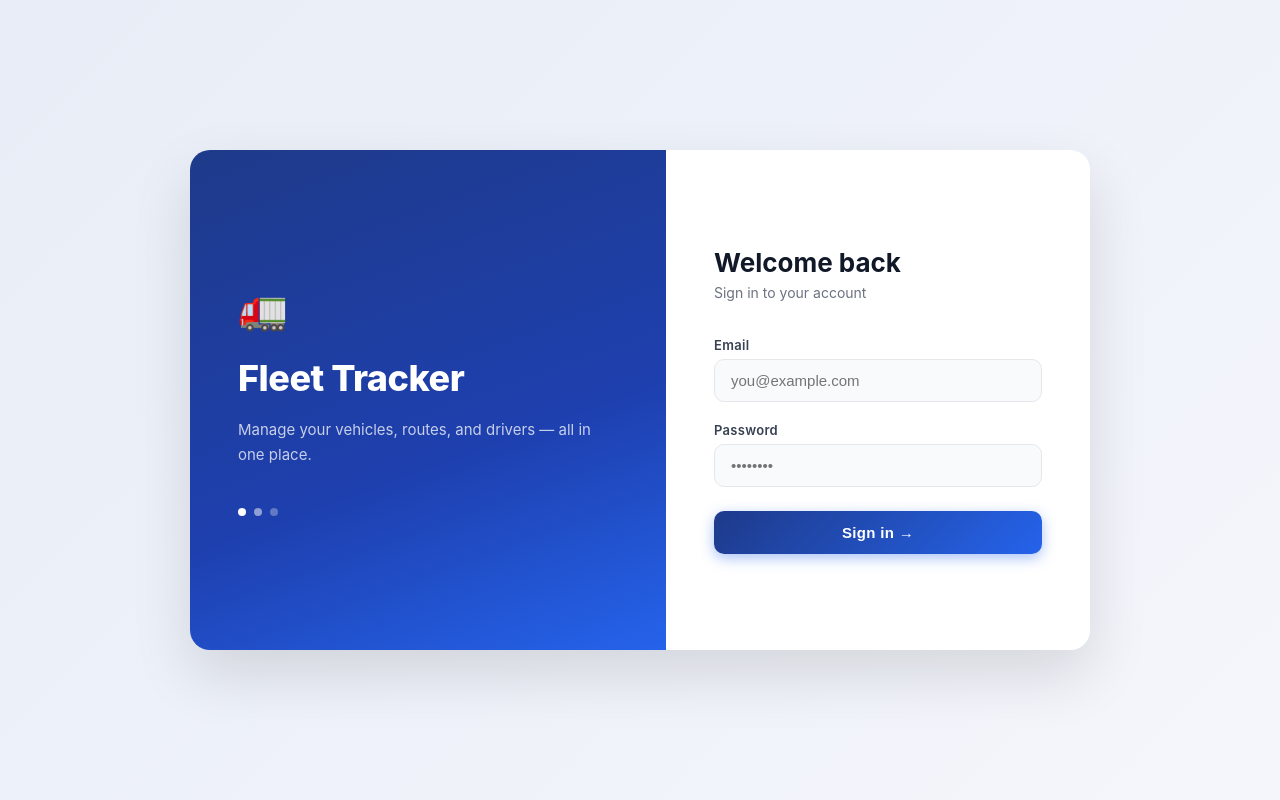
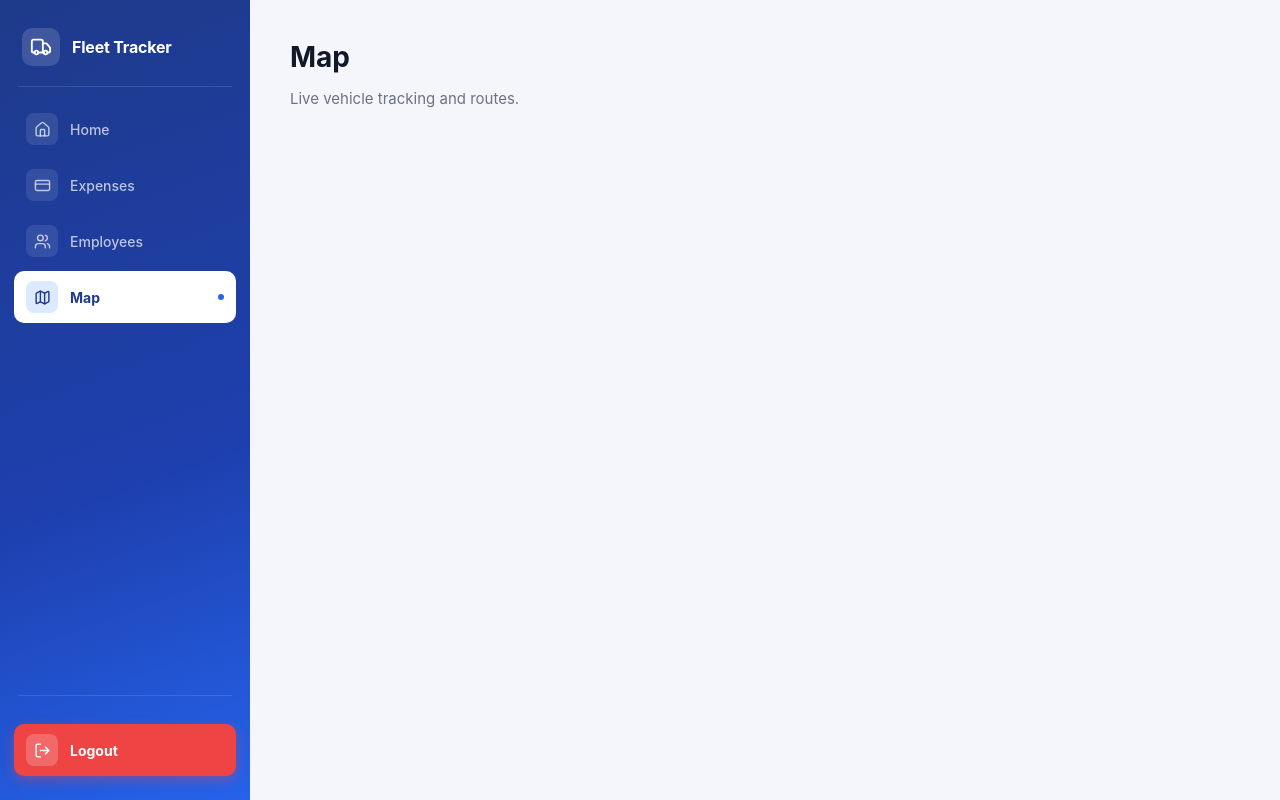
Before and after one commit to WSU-4110/Fleet-App, a React (Vite) app: page /map in a window 1280 px wide. Built offline with nearby package versions, Linux system fonts and the light colour scheme.

Commit message:
Add sidebar navigation with Firebase auth and routing

```diff
--- a/package.json
+++ b/package.json
@@ -10,8 +10,11 @@
     "preview": "vite preview"
   },
   "dependencies": {
+    "firebase": "^12.10.0",
+    "lucide-react": "^0.577.0",
     "react": "^19.2.0",
-    "react-dom": "^19.2.0"
+    "react-dom": "^19.2.0",
+    "react-router-dom": "^7.13.1"
   },
   "devDependencies": {
     "@eslint/js": "^9.39.1",
--- a/src/App.jsx
+++ b/src/App.jsx
@@ -1,7 +1,25 @@
+import { BrowserRouter, Routes, Route, Navigate } from "react-router-dom";
 import Login from "./Login";
+import Layout from "./Layout";
+import Home from "./pages/Home";
+import Expenses from "./pages/Expenses";
+import Employees from "./pages/Employees";
+import Map from "./pages/Map";
 
 function App() {
-  return <Login />;
+  return (
+    <BrowserRouter>
+      <Routes>
+        <Route path="/login" element={<Login />} />
+        <Route path="/" element={<Layout />}>
+          <Route index element={<Home />} />
+          <Route path="expenses" element={<Expenses />} />
+          <Route path="employees" element={<Employees />} />
+          <Route path="map" element={<Map />} />
+        </Route>
+      </Routes>
+    </BrowserRouter>
+  );
 }
 
 export default App;
--- /dev/null
+++ b/src/Layout.jsx
@@ -0,0 +1,13 @@
+import { Outlet } from "react-router-dom";
+import Sidebar from "./Sidebar";
+
+export default function Layout() {
+  return (
+    <div style={{ display: "flex", height: "100vh", fontFamily: "Inter, system-ui, sans-serif" }}>
+      <Sidebar />
+      <main style={{ flex: 1, backgroundColor: "#f4f6fb", overflowY: "auto", padding: "40px" }}>
+        <Outlet />
+      </main>
+    </div>
+  );
+}
--- a/src/Login.jsx
+++ b/src/Login.jsx
@@ -1,6 +1,7 @@
 import { useState } from "react";
 import { signInWithEmailAndPassword } from "firebase/auth";
 import { auth } from "./firebase";
+import { useNavigate } from "react-router-dom";
 
 export default function Login() {
   const [email, setEmail] = useState("");
@@ -8,6 +9,7 @@ export default function Login() {
   const [error, setError] = useState("");
   const [loading, setLoading] = useState(false);
   const [success, setSuccess] = useState(false);
+  const navigate = useNavigate();
 
   const handleLogin = async (e) => {
     e.preventDefault();
@@ -16,6 +18,7 @@ export default function Login() {
     try {
       await signInWithEmailAndPassword(auth, email, password);
       setSuccess(true);
+      setTimeout(() => navigate("/"), 800);
     } catch (err) {
       setError("Invalid email or password.");
     } finally {
--- /dev/null
+++ b/src/Sidebar.jsx
@@ -0,0 +1,197 @@
+import { NavLink, useNavigate } from "react-router-dom";
+import { signOut } from "firebase/auth";
+import { auth } from "./firebase";
+import { Home, CreditCard, Users, Map, LogOut, Truck } from "lucide-react";
+
+const navItems = [
+  { label: "Home", path: "/", icon: Home },
+  { label: "Expenses", path: "/expenses", icon: CreditCard },
+  { label: "Employees", path: "/employees", icon: Users },
+  { label: "Map", path: "/map", icon: Map },
+];
+
+export default function Sidebar() {
+  const navigate = useNavigate();
+
+  const handleLogout = async () => {
+    await signOut(auth);
+    navigate("/login");
+  };
+
+  return (
+    <div style={styles.sidebar}>
+      {/* Logo */}
+      <div style={styles.logoWrapper}>
+        <div style={styles.logoIconBox}>
+          <Truck size={22} color="white" />
+        </div>
+        <span style={styles.logoText}>Fleet Tracker</span>
+      </div>
+
+      <div style={styles.divider} />
+
+      {/* Nav */}
+      <nav style={styles.nav}>
+        {navItems.map(({ label, path, icon: Icon }) => (
+          <NavLink
+            key={path}
+            to={path}
+            end={path === "/"}
+            style={({ isActive }) =>
+              isActive ? { ...styles.navItem, ...styles.navItemActive } : styles.navItem
+            }
+          >
+            {({ isActive }) => (
+              <>
+                <div style={isActive ? styles.iconBoxActive : styles.iconBox}>
+                  <Icon size={17} color={isActive ? "#1e3a8a" : "rgba(255,255,255,0.7)"} />
+                </div>
+                <span style={isActive ? styles.navLabelActive : styles.navLabel}>{label}</span>
+                {isActive && <div style={styles.activePill} />}
+              </>
+            )}
+          </NavLink>
+        ))}
+      </nav>
+
+      <div style={styles.spacer} />
+
+      {/* Logout */}
+      <div style={styles.divider} />
+      <button onClick={handleLogout} style={styles.logoutBtn}>
+        <div style={styles.logoutIconBox}>
+          <LogOut size={17} color="white" />
+        </div>
+        <span style={styles.logoutLabel}>Logout</span>
+      </button>
+    </div>
+  );
+}
+
+const styles = {
+  sidebar: {
+    width: "250px",
+    height: "100vh",
+    background: "linear-gradient(160deg, #1e3a8a 0%, #1e40af 60%, #2563eb 100%)",
+    display: "flex",
+    flexDirection: "column",
+    padding: "24px 14px",
+    boxSizing: "border-box",
+    flexShrink: 0,
+    fontFamily: "Inter, system-ui, sans-serif",
+  },
+  logoWrapper: {
+    display: "flex",
+    alignItems: "center",
+    gap: "12px",
+    padding: "4px 8px 20px 8px",
+  },
+  logoIconBox: {
+    width: "38px",
+    height: "38px",
+    borderRadius: "10px",
+    backgroundColor: "rgba(255,255,255,0.15)",
+    display: "flex",
+    alignItems: "center",
+    justifyContent: "center",
+  },
+  logoText: {
+    color: "white",
+    fontWeight: "700",
+    fontSize: "16px",
+    letterSpacing: "-0.2px",
+  },
+  divider: {
+    height: "1px",
+    backgroundColor: "rgba(255,255,255,0.12)",
+    margin: "0 4px 16px 4px",
+  },
+  nav: {
+    display: "flex",
+    flexDirection: "column",
+    gap: "4px",
+  },
+  navItem: {
+    display: "flex",
+    alignItems: "center",
+    gap: "12px",
+    padding: "10px 12px",
+    borderRadius: "10px",
+    textDecoration: "none",
+    position: "relative",
+    transition: "background 0.15s",
+  },
+  navItemActive: {
+    backgroundColor: "white",
+  },
+  iconBox: {
+    width: "32px",
+    height: "32px",
+    borderRadius: "8px",
+    backgroundColor: "rgba(255,255,255,0.1)",
+    display: "flex",
+    alignItems: "center",
+    justifyContent: "center",
+    flexShrink: 0,
+  },
+  iconBoxActive: {
+    width: "32px",
+    height: "32px",
+    borderRadius: "8px",
+    backgroundColor: "#dbeafe",
+    display: "flex",
+    alignItems: "center",
+    justifyContent: "center",
+    flexShrink: 0,
+  },
+  navLabel: {
+    color: "rgba(255,255,255,0.7)",
+    fontSize: "14px",
+    fontWeight: "500",
+  },
+  navLabelActive: {
+    color: "#1e3a8a",
+    fontSize: "14px",
+    fontWeight: "700",
+  },
+  activePill: {
+    position: "absolute",
+    right: "12px",
+    width: "6px",
+    height: "6px",
+    borderRadius: "50%",
+    backgroundColor: "#2563eb",
+  },
+  spacer: {
+    flex: 1,
+  },
+  logoutBtn: {
+    display: "flex",
+    alignItems: "center",
+    gap: "12px",
+    padding: "10px 12px",
+    borderRadius: "10px",
+    border: "none",
+    backgroundColor: "#ef4444",
+    cursor: "pointer",
+    width: "100%",
+    marginTop: "12px",
+    boxShadow: "0 4px 12px rgba(239,68,68,0.4)",
+  },
+  logoutIconBox: {
+    width: "32px",
+    height: "32px",
+    borderRadius: "8px",
+    backgroundColor: "rgba(255,255,255,0.2)",
+    display: "flex",
+    alignItems: "center",
+    justifyContent: "center",
+    flexShrink: 0,
+  },
+  logoutLabel: {
+    color: "white",
+    fontSize: "14px",
+    fontWeight: "700",
+    fontFamily: "Inter, system-ui, sans-serif",
+  },
+};
--- /dev/null
+++ b/src/pages/Employees.jsx
@@ -0,0 +1,13 @@
+export default function Employees() {
+  return (
+    <div>
+      <h1 style={styles.heading}>Employees</h1>
+      <p style={styles.sub}>View and manage your team.</p>
+    </div>
+  );
+}
+
+const styles = {
+  heading: { fontSize: "28px", fontWeight: "700", color: "#111827", margin: "0 0 8px 0" },
+  sub: { color: "#6b7280", fontSize: "15px" },
+};
--- /dev/null
+++ b/src/pages/Expenses.jsx
@@ -0,0 +1,13 @@
+export default function Expenses() {
+  return (
+    <div>
+      <h1 style={styles.heading}>Expenses</h1>
+      <p style={styles.sub}>Track and manage fleet expenses.</p>
+    </div>
+  );
+}
+
+const styles = {
+  heading: { fontSize: "28px", fontWeight: "700", color: "#111827", margin: "0 0 8px 0" },
+  sub: { color: "#6b7280", fontSize: "15px" },
+};
--- /dev/null
+++ b/src/pages/Home.jsx
@@ -0,0 +1,3 @@
+export default function Home() {
+  return <div />;
+}
--- /dev/null
+++ b/src/pages/Map.jsx
@@ -0,0 +1,13 @@
+export default function Map() {
+  return (
+    <div>
+      <h1 style={styles.heading}>Map</h1>
+      <p style={styles.sub}>Live vehicle tracking and routes.</p>
+    </div>
+  );
+}
+
+const styles = {
+  heading: { fontSize: "28px", fontWeight: "700", color: "#111827", margin: "0 0 8px 0" },
+  sub: { color: "#6b7280", fontSize: "15px" },
+};
```
Also changed, not shown: 1 other file (tests, documents, lock files or other folders).
